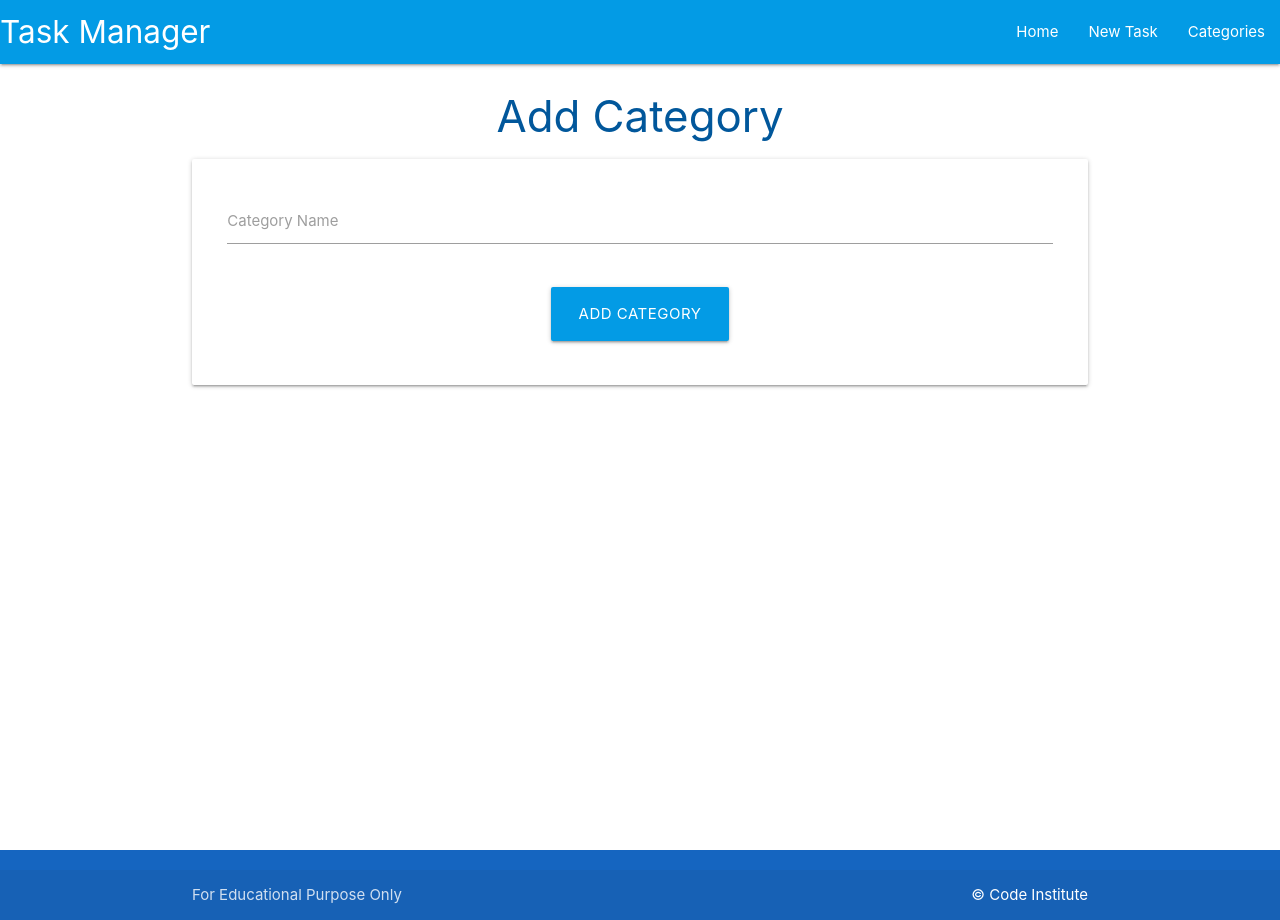
After one commit to alakeldev/task-manager-walkthrough-project-ci, a Flask app: page /add_category in a window 1280 px wide. The commit adds this page. Run offline with Flask 3, Linux system fonts and the light colour scheme.

Commit message:
add categroy to make it work so use can add new category to the database

```diff
--- a/taskmanager/routes.py
+++ b/taskmanager/routes.py
@@ -1,7 +1,22 @@
-from flask import render_template
+from flask import render_template, request, redirect, url_for
 from taskmanager import app, db
 from taskmanager.models import Category, Task
 
 @app.route("/")
 def home():
     return render_template("tasks.html")
+
+
+@app.route("/categories")
+def categories():
+    return render_template("categories.html")
+
+
+@app.route("/add_category", methods=["GET", "POST"])
+def add_category():
+    if request.method == "POST":
+        category = Category(category_name=request.form.get("category_name"))
+        db.session.add(category)
+        db.session.commit()
+        return redirect(url_for("categories"))
+    return render_template("add_category.html")
--- a/taskmanager/static/js/script.js
+++ b/taskmanager/static/js/script.js
@@ -1,5 +1,5 @@
 document.addEventListener('DOMContentLoaded', function () {
     // sidenave initialization
     var sidenav = document.querySelectorAll('.sidenav');
-    m.Sidenav.init(sidenav)
+    M.Sidenav.init(sidenav)
 });
--- /dev/null
+++ b/taskmanager/templates/add_category.html
@@ -0,0 +1,24 @@
+{% extends "base.html" %}
+{% block content %}
+
+<h3 class="light-blue-text text-darken-4 center-align">Add Category</h3>
+
+<div class="row card-panel lighten-5">
+    <form class="col s12" method="POST" action="{{ url_for('add_category') }}">
+        <!-- Category name -->
+        <div class="row">
+            <div class="input-field col s12">
+                <input id="category_name" name="category_name" type="text" minlength="3" maxlength="25" class="validate"
+                    required>
+                <label for="category_name">Category Name</label>
+            </div>
+        </div>
+        <!-- Submit button -->
+        <div class="row">
+            <div class="col s12 center-align">
+                <button type="submit" class="btn-large light-blue darken-1">Add Category</button>
+            </div>
+        </div>
+    </form>
+</div>
+{% endblock %}
--- a/taskmanager/templates/base.html
+++ b/taskmanager/templates/base.html
@@ -23,7 +23,7 @@
                 <ul class="right hide-on-med-and-down">
                     <li><a href="{{ url_for('home') }}">Home</a></li>
                     <li><a href="">New Task</a></li>
-                    <li><a href="">Categories</a></li>
+                    <li><a href="{{ url_for('categories') }}">Categories</a></li>
                 </ul>
             </div>
         </nav>
@@ -31,7 +31,7 @@
         <ul class="sidenav" id="mobile-demo">
             <li><a href="{{ url_for('home') }}">Home</a></li>
             <li><a href="">New Task</a></li>
-            <li><a href="">Categories</a></li>
+            <li><a href="{{ url_for('categories') }}">Categories</a></li>
         </ul>
     </header>
 
```
Also changed, not shown: taskmanager/templates/categories.html (added, +15 -0 lines).
